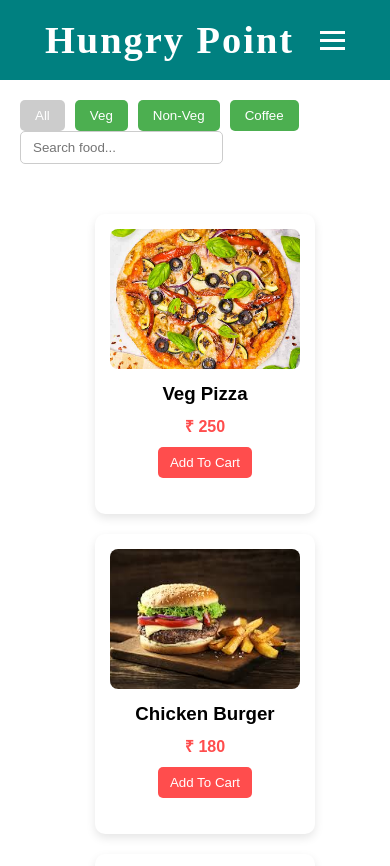
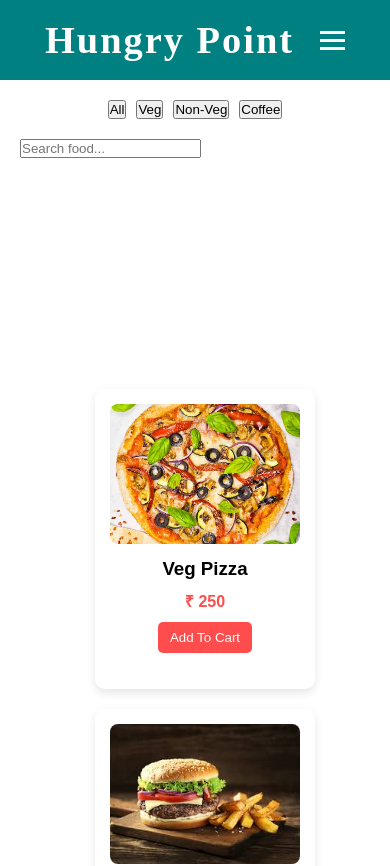
Before and after one commit to kamini-developer/hungryPoint, a React (Vite) app: page /menu in a window 390 px wide. Shown: the top 866 px of the page. Built offline with nearby package versions, Linux system fonts and the light colour scheme.

Commit message:
responsive menu

```diff
--- a/src/index.css
+++ b/src/index.css
@@ -186,34 +186,42 @@ html, body {
   font-family: Arial, sans-serif;
 }
 
+/* ===== Filter + Search ===== */
 .menu-controls {
   display: flex;
   justify-content: space-between;
   margin-bottom: 20px;
-  flex-wrap: wrap;
+  flex-wrap: wrap; /* allows wrapping on small screens */
+  gap: 10px; /* spacing between filter buttons and search box */
 }
 
-.filter-box button {
-  margin-right: 10px;
-  padding: 8px 15px;
-  border: none;
-  border-radius: 5px;
-  cursor: pointer;
-  background-color:  #4caf50;
-  color: #fff;
-  transition: background-color 0.3s;
+.filter-box {
+  display: flex;
+  flex-wrap: wrap; /* allows buttons to wrap */
+  gap: 10px; /* spacing between buttons */
 }
 
-.filter-box button.active,
-.filter-box button:hover {
-  background-color: #ccc;
+.search-box {
+  flex: 1 1 200px; /* allow search box to shrink/grow */
+  min-width: 150px; /* prevent it from getting too small */
 }
 
-.search-box input {
-  padding: 8px 12px;
-  border-radius: 5px;
-  border: 1px solid #ccc;
+/* ===== Responsive Adjustments ===== */
+@media (max-width: 768px) {
+  .menu-controls {
+    flex-direction: column; /* stack filter and search vertically */
+    align-items: stretch;
+  }
+
+  .filter-box {
+    justify-content: center; /* center buttons on small screens */
+  }
+
+  .search-box {
+    margin-top: 10px; /* space below buttons */
+  }
 }
+
 
 .food-container {
   display: flex;
```
